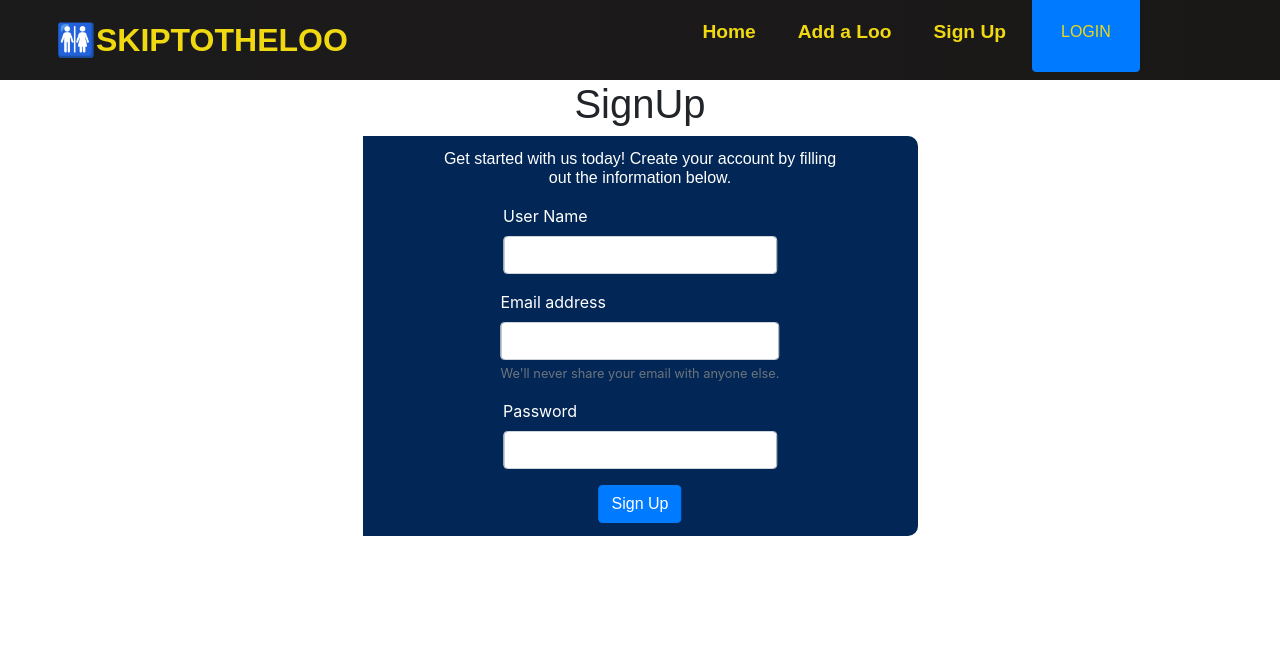
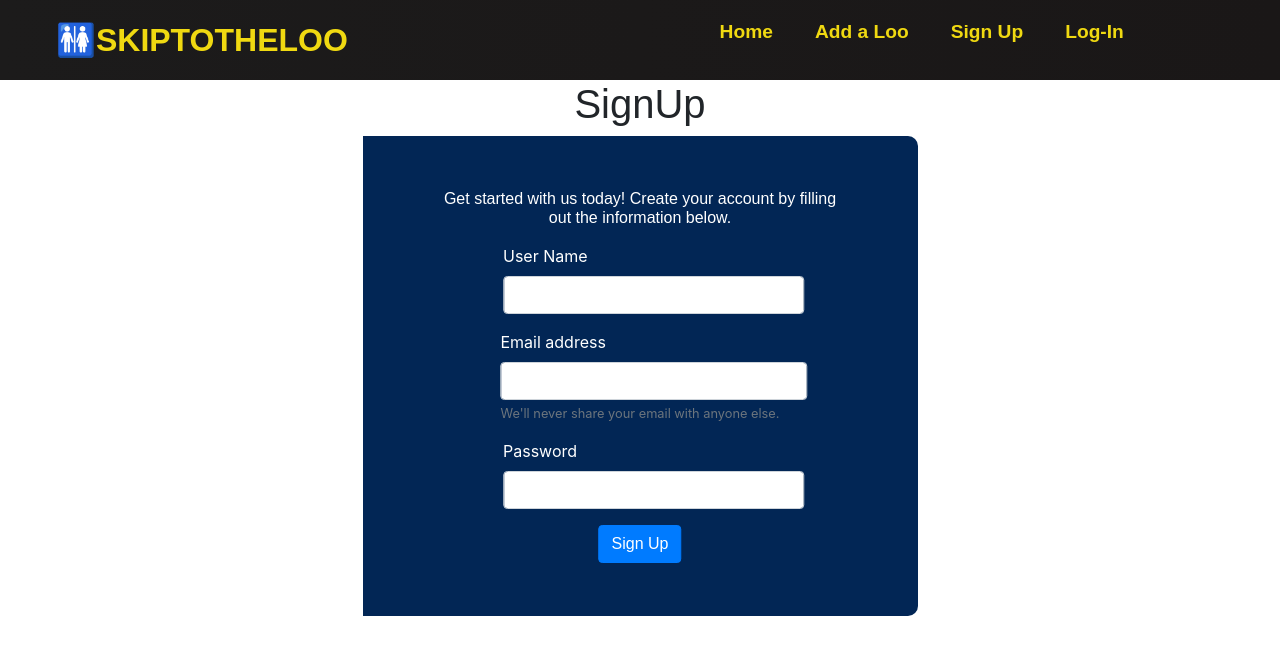
Before and after one commit to rabiahfh/SkipToTheLoo, a React (Create React App) app in the folder client/: page /sign-up in a window 1280 px wide. Shown: the top 654 px of the page. Built offline with nearby package versions, Linux system fonts and the light colour scheme; a web font is replaced by a local one.

Commit message:
updated the styling

```diff
--- a/client/src/components/Nav/index.js
+++ b/client/src/components/Nav/index.js
@@ -31,14 +31,14 @@ function EndNavbar(props){
             Sign Up
         </Link>
       </li>
-    <Button buttonStyle='btn--outline' className="button">
+    {/* <Button buttonStyle='btn--outline' className="button"> */}
         <Link
           to='/login'
           className='nav-links'
           onClick={props.closeMobileMenu}
-        > LOGIN
+        > Log-In
         </Link>
-        </Button>
+        {/* </Button> */}
         </Fragment>
       )
     } }
--- a/client/src/components/SignUpForm/Form.css
+++ b/client/src/components/SignUpForm/Form.css
@@ -160,7 +160,7 @@
   }
 
   .form-content-right {
-  height: 50vh;
+  height: 60vh;
   width: 50%;
   display: flex;
   flex-direction: column;
@@ -177,3 +177,19 @@
     margin-top: 10px;
     font-weight: bold;
   }
+
+  .form-control1{
+    display: block;
+    width:110%;
+    height: calc(1.5em + .75rem + 2px);
+    padding: .375rem .75rem;
+    font-size: 1rem;
+    font-weight: 400;
+    line-height: 1.5;
+    color: #495057;
+    background-color: #fff;
+    background-clip: padding-box;
+    border: 1px solid #ced4da;
+    border-radius: .25rem;
+    align-items: center;
+}
--- a/client/src/components/SignUpForm/FormSignup.js
+++ b/client/src/components/SignUpForm/FormSignup.js
@@ -47,16 +47,16 @@ function SignUpForm(props) {
                                 </h1>
                                     <div className="form-group">
                                     <label htmlFor={userNameId}>User Name</label>
-                                    <input ref={userNameInput} type="text" className="form-control" id={userNameId} />
+                                    <input ref={userNameInput} type="text" className="form-control1" id={userNameId} />
                                     </div>
-                                <div className="form-group ">
+                                <div className="form-group">
                                     <label htmlFor={emailId}>Email address</label>
-                                    <input ref={emailInput} type="email" className="form-control" id={emailId} aria-describedby={emailHelpId} />
+                                    <input ref={emailInput} type="email" className="form-control1" id={emailId} aria-describedby={emailHelpId} />
                                     <small id={emailHelpId} className="email-help-text form-text text-muted">We'll never share your email with anyone else.</small>
                                 </div>
                                 <div className="form-group">
                                     <label htmlFor={passwordId}>Password</label>
-                                    <input ref={passwordInput} type="password" className="form-control" id={passwordId} />
+                                    <input ref={passwordInput} type="password" className="form-control1" id={passwordId} />
                                 </div>
                                 {/* <Link to='/login' > */}
                                 <button type="submit" className="btn btn-primary"> Sign Up </button>
```
